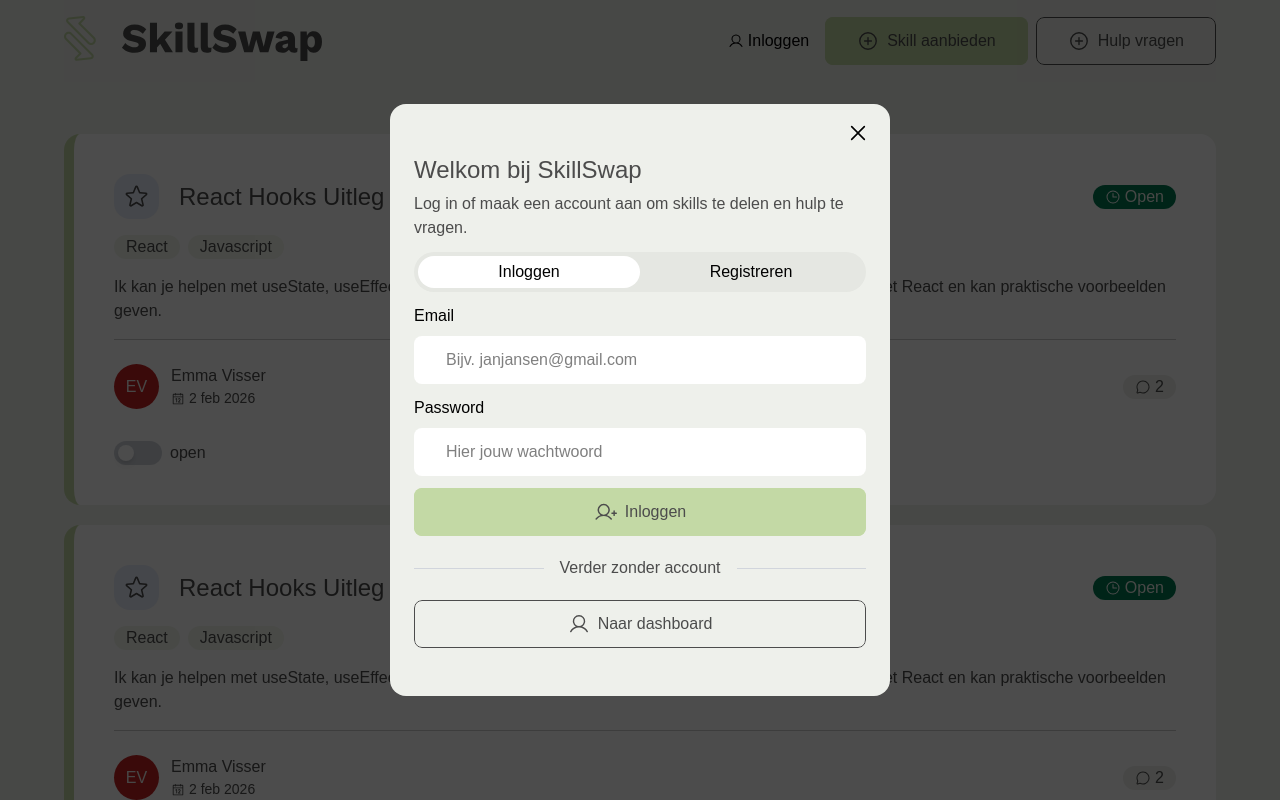
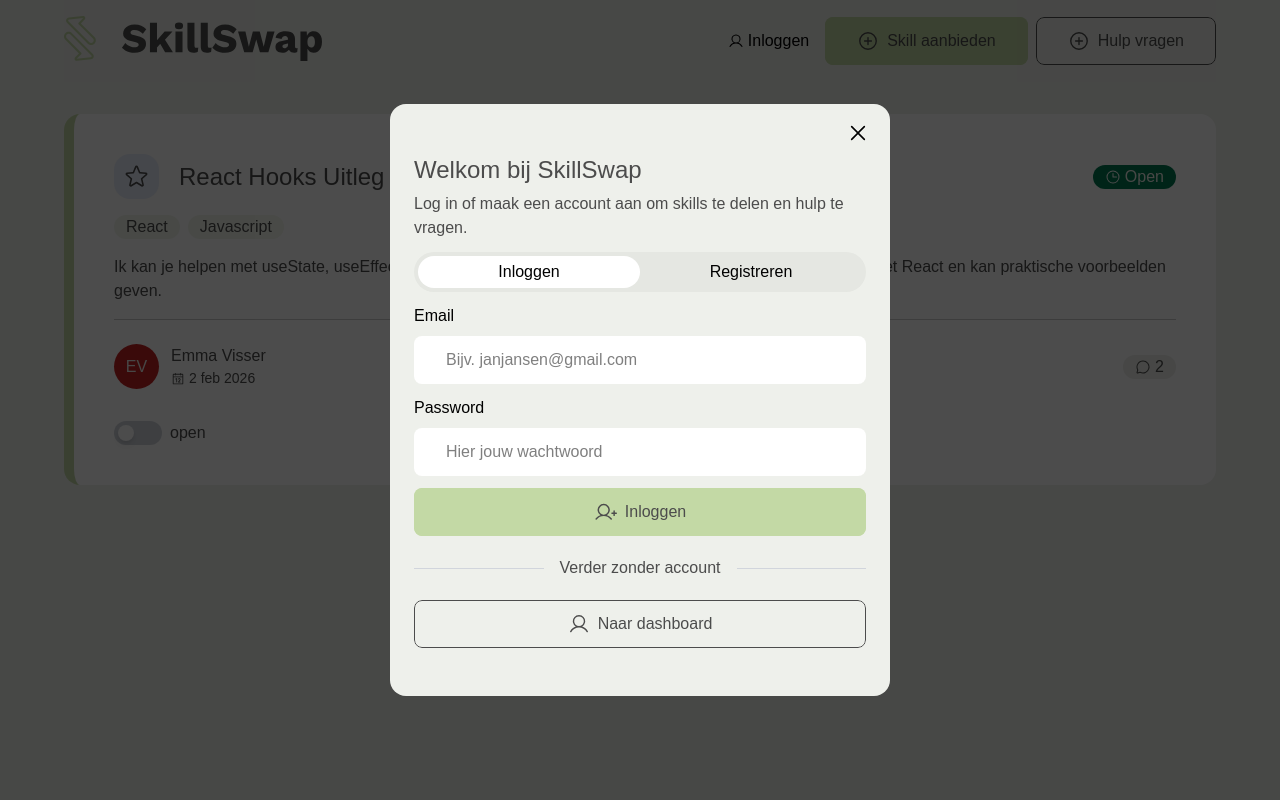
Before and after one commit to elevate-digital/skillswap, a Next.js app: page /login in a window 1280 px wide. Shown: the top 800 px of the page. Built offline with nearby package versions, Linux system fonts and the light colour scheme; a web font is replaced by a local one.

Commit message:
fix: suspence toegevoegd op login en register pagina #21

```diff
--- a/app/login/page.tsx
+++ b/app/login/page.tsx
@@ -2,26 +2,37 @@
 
 export const dynamic = "force-dynamic";
 
+import { Suspense } from "react";
 import { useSearchParams } from "next/navigation";
-import { AuthPopup, PopupOverlay, LoginForm, RegisterForm, DiscussionCard } from "@/lib/components";
+import { RegisterForm, DiscussionCards, LoginForm, PopupOverlay, AuthPopup } from "@/lib/components";
 
-export default function Login() {
-
+function LoginContent() {
   const params = useSearchParams();
   const mode = params.get("mode") === "register" ? "register" : "login";
 
   return (
-    <main id="inhoud" className="py-[1em] md:py-[2em] flex flex-col gap-5">
-          <PopupOverlay>
-            <AuthPopup title="Welkom bij SkillSwap" description="Log in of maak een account aan om skills te delen en hulp te vragen.">
-                {mode === "login" && <LoginForm />}
-                {mode === "register" && <RegisterForm />}
-            </AuthPopup>
-          </PopupOverlay>
+    <>
+      <PopupOverlay>
+        <AuthPopup
+          title="Welkom bij SkillSwap"
+          description="Log in of maak een account aan om skills te delen en hulp te vragen."
+        >
+          {mode === "login" && <LoginForm />}
+          {mode === "register" && <RegisterForm />}
+        </AuthPopup>
+      </PopupOverlay>
 
-        <DiscussionCard />
-        <DiscussionCard />
-        <DiscussionCard />
+      <DiscussionCards />
+    </>
+  );
+}
+
+export default function Login() {
+  return (
+    <main id="inhoud" className="py-[1em] md:py-[2em]">
+      <Suspense fallback={null}>
+        <LoginContent />
+      </Suspense>
     </main>
-  )
+  );
 }
--- a/app/register/page.tsx
+++ b/app/register/page.tsx
@@ -2,24 +2,37 @@
 
 export const dynamic = "force-dynamic";
 
+import { Suspense } from "react";
 import { useSearchParams } from "next/navigation";
-import { RegisterForm, DiscussionCard, LoginForm, PopupOverlay, AuthPopup } from "@/lib/components";
+import { RegisterForm, DiscussionCards, LoginForm, PopupOverlay, AuthPopup } from "@/lib/components";
 
-export default function Login() {
-
+function RegisterContent() {
   const params = useSearchParams();
   const mode = params.get("mode") === "register" ? "register" : "login";
 
   return (
+    <>
+      <PopupOverlay>
+        <AuthPopup
+          title="Welkom bij SkillSwap"
+          description="Log in of maak een account aan om skills te delen en hulp te vragen."
+        >
+          {mode === "login" && <LoginForm />}
+          {mode === "register" && <RegisterForm />}
+        </AuthPopup>
+      </PopupOverlay>
+
+      <DiscussionCards />
+    </>
+  );
+}
+
+export default function Login() {
+  return (
     <main id="inhoud" className="py-[1em] md:py-[2em]">
-          <PopupOverlay>
-            <AuthPopup title="Welkom bij SkillSwap" description="Log in of maak een account aan om skills te delen en hulp te vragen.">
-                {mode === "login" && <LoginForm />}
-                {mode === "register" && <RegisterForm />}
-            </AuthPopup>
-          </PopupOverlay>
-
-          <DiscussionCard />
+      <Suspense fallback={null}>
+        <RegisterContent />
+      </Suspense>
     </main>
-  )
+  );
 }
```
